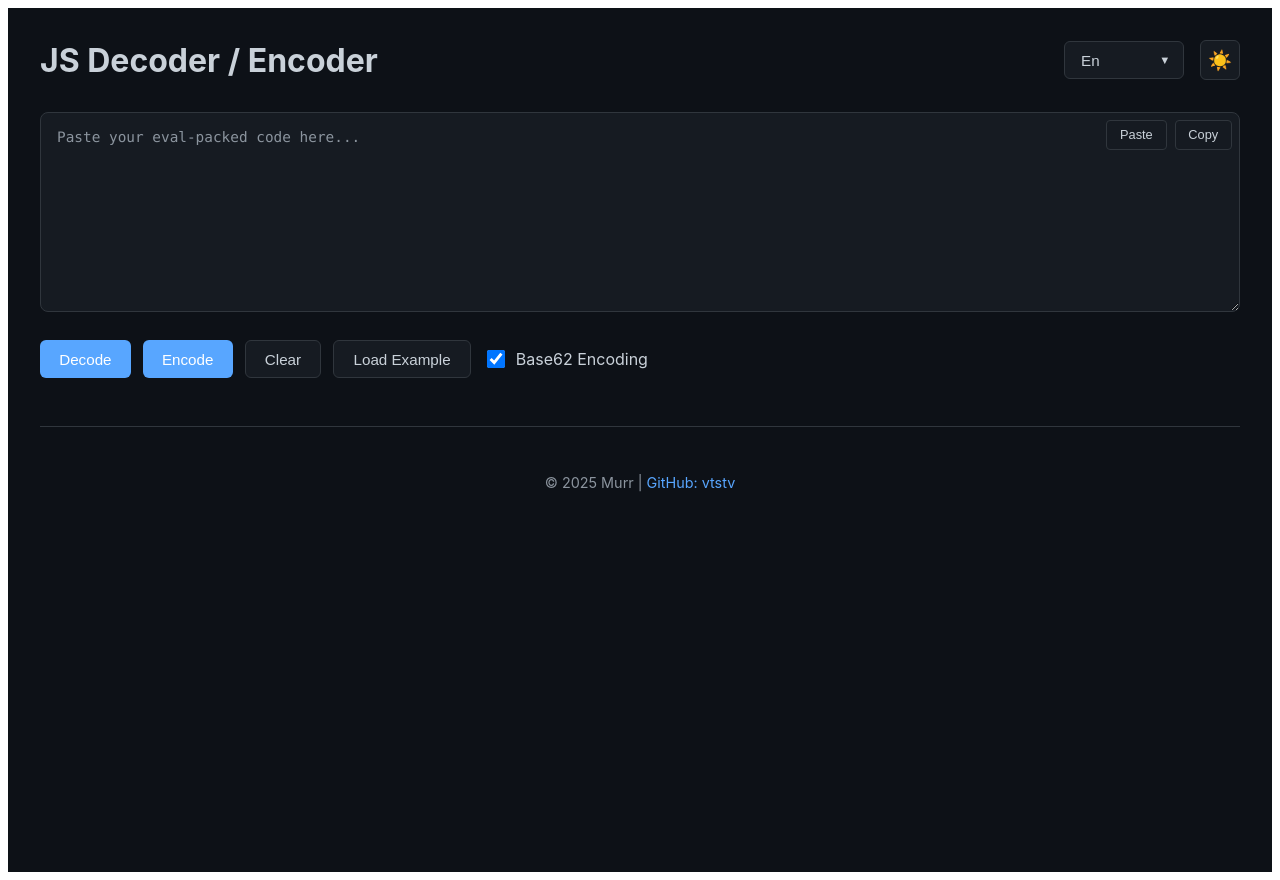
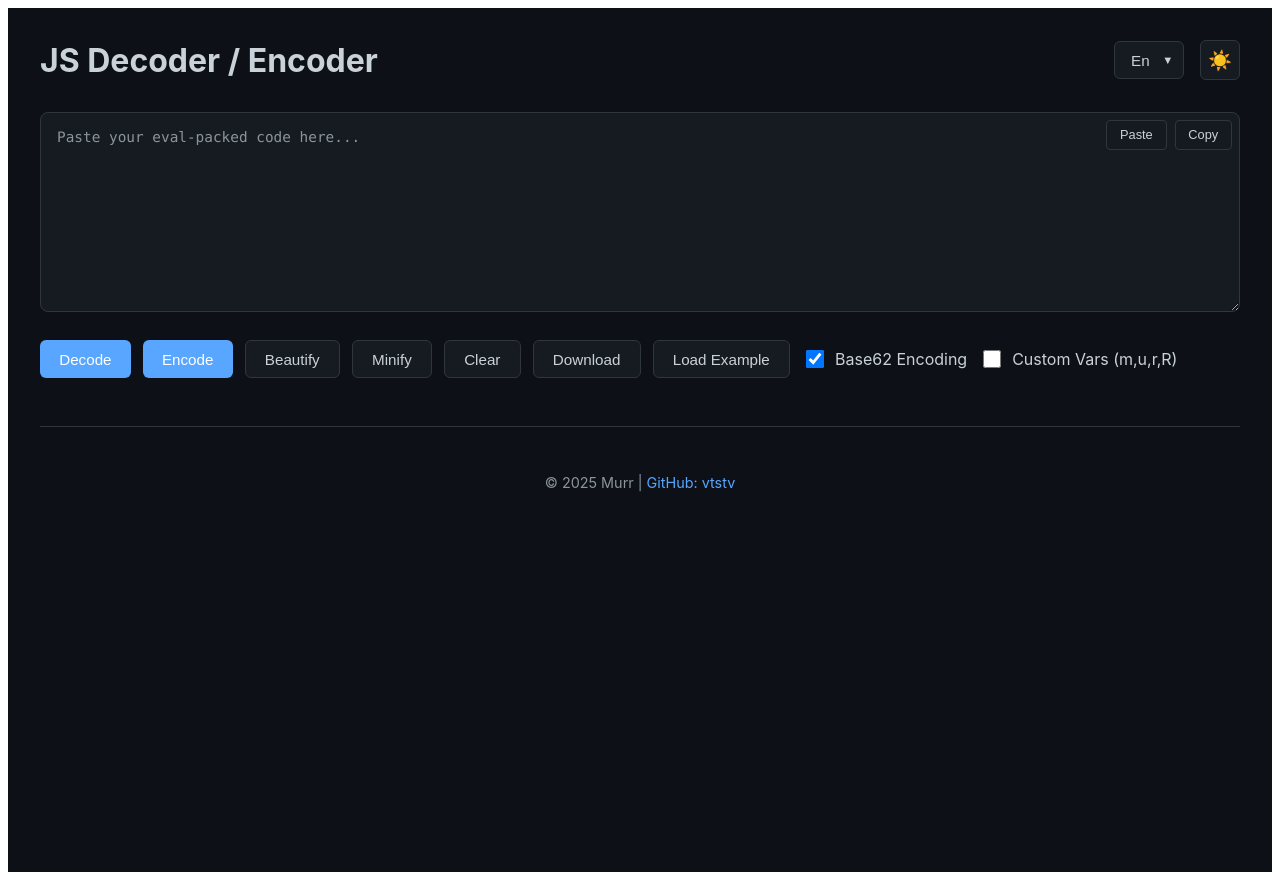
Before and after one commit to vtstv/jsdecoder, a React (Vite) app: page / in a window 1280 px wide. Built offline with nearby package versions, Linux system fonts and the light colour scheme.

Commit message:
feat: add beautify and minify functions, custom variables support, and download functionality

```diff
--- a/src/App.tsx
+++ b/src/App.tsx
@@ -24,6 +24,7 @@ function App() {
   const [useBase62, setUseBase62] = useState(true);
   const [showLangDropdown, setShowLangDropdown] = useState(false);
   const [copied, setCopied] = useState(false);
+  const [useCustomVars, setUseCustomVars] = useState(false);
 
   const t = getTranslation(language);
 
@@ -36,7 +37,14 @@ function App() {
       return;
     }
     try {
-      const result = CodeTransformer.decode(code);
+      let codeToProcess = code.trim();
+
+      const evalMatch = codeToProcess.match(/eval\s*\([\s\S]*\);?/);
+      if (evalMatch) {
+        codeToProcess = evalMatch[0];
+      }
+
+      const result = CodeTransformer.decode(codeToProcess);
       setCode(result);
     } catch (error) {
       alert(t.errorPrefix + (error instanceof Error ? error.message : 'Unknown error'));
@@ -48,12 +56,12 @@ function App() {
       return;
     }
     try {
-      const result = CodeTransformer.encode(code, useBase62);
+      const result = CodeTransformer.encode(code, useBase62, useCustomVars);
       setCode(result);
     } catch (error) {
       alert(t.errorPrefix + (error instanceof Error ? error.message : 'Unknown error'));
     }
-  }, [code, useBase62, t.errorPrefix]);
+  }, [code, useBase62, useCustomVars, t.errorPrefix]);
 
   const handleClear = useCallback(() => {
     setCode('');
@@ -81,6 +89,39 @@ function App() {
       console.error('Failed to paste:', err);
     }
   }, []);
+
+  const handleBeautify = useCallback(() => {
+    if (!code.trim()) return;
+    try {
+      const result = CodeTransformer.beautify(code);
+      setCode(result);
+    } catch (err) {
+      console.error('Failed to beautify:', err);
+    }
+  }, [code]);
+
+  const handleMinify = useCallback(() => {
+    if (!code.trim()) return;
+    try {
+      const result = CodeTransformer.minify(code);
+      setCode(result);
+    } catch (err) {
+      console.error('Failed to minify:', err);
+    }
+  }, [code]);
+
+  const handleDownload = useCallback(() => {
+    if (!code.trim()) return;
+    const blob = new Blob([code], { type: 'text/javascript' });
+    const url = URL.createObjectURL(blob);
+    const a = document.createElement('a');
+    a.href = url;
+    a.download = 'code.js';
+    document.body.appendChild(a);
+    a.click();
+    document.body.removeChild(a);
+    URL.revokeObjectURL(url);
+  }, [code]);
 
   const containerStyle = css`
     min-height: 100vh;
@@ -285,14 +326,14 @@ function App() {
     background: ${theme.surface};
     color: ${theme.text};
     border: 1px solid ${theme.border};
-    padding: 0.6rem 2.5rem 0.6rem 1rem;
+    padding: 0.6rem 2rem 0.6rem 1rem;
     border-radius: 6px;
     cursor: pointer;
     font-size: 0.95rem;
     font-weight: 500;
     transition: all 0.2s ease;
     position: relative;
-    min-width: 120px;
+    min-width: 70px;
     text-align: left;
 
     &:hover {
@@ -302,7 +343,7 @@ function App() {
     &::after {
       content: '▼';
       position: absolute;
-      right: 0.8rem;
+      right: 0.6rem;
       top: 50%;
       transform: translateY(-50%);
       font-size: 0.7rem;
@@ -317,7 +358,7 @@ function App() {
     border: 1px solid ${theme.border};
     border-radius: 6px;
     box-shadow: 0 4px 12px ${theme.shadow};
-    min-width: 120px;
+    min-width: 70px;
     z-index: 1000;
     overflow: hidden;
   `;
@@ -393,8 +434,17 @@ function App() {
           <button css={buttonStyle} onClick={handleEncode}>
             {t.encode}
           </button>
+          <button css={secondaryButtonStyle} onClick={handleBeautify}>
+            {t.beautify}
+          </button>
+          <button css={secondaryButtonStyle} onClick={handleMinify}>
+            {t.minify}
+          </button>
           <button css={secondaryButtonStyle} onClick={handleClear}>
             {t.clear}
+          </button>
+          <button css={secondaryButtonStyle} onClick={handleDownload}>
+            {t.download}
           </button>
           <button css={secondaryButtonStyle} onClick={handleLoadExample}>
             {t.loadExample}
@@ -410,6 +460,24 @@ function App() {
               {useBase62 ? t.base62Encode : t.simpleCompress}
             </label>
           </div>
+          {useBase62 && (
+            <div css={checkboxContainerStyle}>
+              <input
+                type="checkbox"
+                id="customVars"
+                checked={useCustomVars}
+                onChange={(e) => setUseCustomVars(e.target.checked)}
+              />
+              <label htmlFor="customVars">
+                {t.customVars}
+              </label>
+            </div>
+          )}
+          {code.includes('eval(') && (
+            <div css={checkboxContainerStyle}>
+              <span>{t.layersDetected}: {CodeTransformer.detectEvalLayers(code)}</span>
+            </div>
+          )}
         </div>
       </main>
 
--- a/src/i18n/translations.ts
+++ b/src/i18n/translations.ts
@@ -16,6 +16,11 @@ export interface Translations {
   copy: string;
   paste: string;
   copied: string;
+  customVars: string;
+  beautify: string;
+  minify: string;
+  download: string;
+  layersDetected: string;
 }
 
 export const translations: Record<Language, Translations> = {
@@ -28,13 +33,18 @@ export const translations: Record<Language, Translations> = {
     inputPlaceholder: 'Paste your eval-packed code here...',
     outputPlaceholder: 'Result will appear here...',
     errorPrefix: 'Error: ',
-    copyrightText: '© 2025 Murr',
+    copyrightText: '\u00a9 2025 Murr',
     toggleTheme: 'Toggle Theme',
     base62Encode: 'Base62 Encoding',
     simpleCompress: 'Simple Compression',
     copy: 'Copy',
     paste: 'Paste',
     copied: 'Copied!',
+    customVars: 'Custom Vars (m,u,r,R)',
+    beautify: 'Beautify',
+    minify: 'Minify',
+    download: 'Download',
+    layersDetected: 'Layers',
   },
   ru: {
     title: 'JS Декодер / Кодер',
@@ -52,23 +62,33 @@ export const translations: Record<Language, Translations> = {
     copy: 'Копировать',
     paste: 'Вставить',
     copied: 'Скопировано!',
+    customVars: 'Свои переменные (m,u,r,R)',
+    beautify: 'Форматировать',
+    minify: 'Сжать',
+    download: 'Скачать',
+    layersDetected: 'Слоёв',
   },
   de: {
     title: 'JS Decoder / Encoder',
     decode: 'Dekodieren',
     encode: 'Kodieren',
-    clear: 'Löschen',
+    clear: 'L\u00f6schen',
     loadExample: 'Beispiel laden',
-    inputPlaceholder: 'Fügen Sie Ihren verpackten Code hier ein...',
+    inputPlaceholder: 'F\u00fcgen Sie Ihren verpackten Code hier ein...',
     outputPlaceholder: 'Das Ergebnis wird hier angezeigt...',
     errorPrefix: 'Fehler: ',
-    copyrightText: '© 2025 Murr',
+    copyrightText: '\u00a9 2025 Murr',
     toggleTheme: 'Thema wechseln',
     base62Encode: 'Base62-Kodierung',
     simpleCompress: 'Einfache Kompression',
     copy: 'Kopieren',
-    paste: 'Einfügen',
+    paste: 'Einf\u00fcgen',
     copied: 'Kopiert!',
+    customVars: 'Eigene Variablen (m,u,r,R)',
+    beautify: 'Formatieren',
+    minify: 'Minimieren',
+    download: 'Herunterladen',
+    layersDetected: 'Ebenen',
   },
 };
 
--- a/src/utils/codeTransformer.ts
+++ b/src/utils/codeTransformer.ts
@@ -9,8 +9,6 @@ export interface PackerResult {
 }
 
 export class CodeTransformer {
-  private static readonly BASE62_CHARS = '0123456789abcdefghijklmnopqrstuvwxyzABCDEFGHIJKLMNOPQRSTUVWXYZ';
-
   private static evalHolder = window.eval;
 
   static decode(evalJsCode: string): string {
@@ -32,68 +30,36 @@ export class CodeTransformer {
     }
   }
 
-  static encode(sourceCode: string, base62: boolean = true): string {
+  static encode(sourceCode: string, base62: boolean = true, useCustomVars: boolean = false): string {
     if (!base62) {
       return this.simpleCompress(sourceCode);
     }
 
-    const tokens = this.tokenize(sourceCode);
-    const { dictionary, mapping } = this.buildDictionary(tokens);
-    const compressed = this.replaceTokens(sourceCode, mapping);
+    const tokens = this.extractTokens(sourceCode);
+    const dictionary = tokens.filter((token, index, self) =>
+      self.indexOf(token) === index && token.length > 1
+    );
 
-    return this.wrapInPacker(compressed, dictionary);
+    let compressed = sourceCode;
+    dictionary.forEach((token, index) => {
+      const regex = new RegExp(`\\b${this.escapeRegex(token)}\\b`, 'g');
+      compressed = compressed.replace(regex, index.toString());
+    });
+
+    return this.wrapInPacker(compressed, dictionary, useCustomVars);
   }
 
-  private static tokenize(code: string): string[] {
+  private static extractTokens(code: string): string[] {
     const tokenPattern = /\b[a-zA-Z_$][a-zA-Z0-9_$]*\b/g;
     const matches = code.match(tokenPattern) || [];
-    const frequency = new Map<string, number>();
-
-    matches.forEach(token => {
-      frequency.set(token, (frequency.get(token) || 0) + 1);
-    });
-
-    return Array.from(frequency.entries())
-      .filter(([token, count]) => count > 1 && token.length > 2)
-      .sort((a, b) => b[1] - a[1])
-      .map(([token]) => token);
+    return matches;
   }
 
-  private static buildDictionary(tokens: string[]): { dictionary: string[]; mapping: Map<string, string> } {
-    const dictionary: string[] = [];
-    const mapping = new Map<string, string>();
-
-    tokens.forEach((token, index) => {
-      dictionary.push(token);
-      mapping.set(token, this.toBase62(index));
-    });
-
-    return { dictionary, mapping };
+  private static escapeRegex(str: string): string {
+    return str.replace(/[.*+?^${}()|[\]\\]/g, '\\$&');
   }
 
-  private static toBase62(num: number): string {
-    if (num === 0) return '0';
-
-    let result = '';
-    while (num > 0) {
-      result = this.BASE62_CHARS[num % 62] + result;
-      num = Math.floor(num / 62);
-    }
-    return result;
-  }
-
-  private static replaceTokens(code: string, mapping: Map<string, string>): string {
-    let result = code;
-
-    mapping.forEach((replacement, token) => {
-      const regex = new RegExp(`\\b${token}\\b`, 'g');
-      result = result.replace(regex, replacement);
-    });
-
-    return result;
-  }
-
-  private static wrapInPacker(compressed: string, dictionary: string[]): string {
+  private static wrapInPacker(compressed: string, dictionary: string[], useCustomVars: boolean = false): string {
     const escapedCode = compressed
       .replace(/\\/g, '\\\\')
       .replace(/'/g, "\\'")
@@ -102,6 +68,10 @@ export class CodeTransformer {
 
     const dictString = dictionary.join('|');
     const base = dictionary.length;
+
+    if (useCustomVars) {
+      return `eval(function(m,u,r,R,_,__){_=String;if(!''.replace(/^/,String)){while(r--)__[r]=R[r]||r;R=[function(_){return __[_]}];_=function(){return'\\\\w+'};r=1};while(r--)if(R[r])m=m.replace(new RegExp('\\\\b'+_(r)+'\\\\b','g'),R[r]);return m}('${escapedCode}',${base},${base},'${dictString}'.split('|'),0,{}))`;
+    }
 
     return `eval(function(p,a,c,k,e,r){e=String;if(!''.replace(/^/,String)){while(c--)r[c]=k[c]||c;k=[function(e){return r[e]}];e=function(){return'\\\\w+'};c=1};while(c--)if(k[c])p=p.replace(new RegExp('\\\\b'+e(c)+'\\\\b','g'),k[c]);return p}('${escapedCode}',${base},${base},'${dictString}'.split('|'),0,{}))`;
   }
@@ -113,4 +83,68 @@ export class CodeTransformer {
       .replace(/\s+/g, ' ')
       .trim();
   }
+
+  static beautify(code: string): string {
+    let result = code;
+    let indent = 0;
+    const indentStr = '  ';
+    let formatted = '';
+    let inString = false;
+    let stringChar = '';
+
+    for (let i = 0; i < result.length; i++) {
+      const char = result[i];
+      const prevChar = result[i - 1];
+
+      if ((char === '"' || char === "'") && prevChar !== '\\') {
+        if (!inString) {
+          inString = true;
+          stringChar = char;
+        } else if (char === stringChar) {
+          inString = false;
+        }
+      }
+
+      if (!inString) {
+        if (char === '{' || char === '[') {
+          formatted += char + '\n' + indentStr.repeat(++indent);
+          continue;
+        }
+        if (char === '}' || char === ']') {
+          formatted += '\n' + indentStr.repeat(--indent) + char;
+          continue;
+        }
+        if (char === ';') {
+          formatted += char + '\n' + indentStr.repeat(indent);
+          continue;
+        }
+      }
+
+      formatted += char;
+    }
+
+    return formatted.trim();
+  }
+
+  static minify(code: string): string {
+    return code
+      .replace(/\/\*[\s\S]*?\*\//g, '')
+      .replace(/\/\/.*/g, '')
+      .replace(/\s+/g, ' ')
+      .replace(/\s*([{}();,:<>!=+\-*\/&|?])\s*/g, '$1')
+      .trim();
+  }
+
+  static detectEvalLayers(code: string): number {
+    let layers = 0;
+    let current = code;
+
+    while (current.includes('eval(')) {
+      layers++;
+      if (layers > 10) break;
+      current = current.substring(current.indexOf('eval(') + 5);
+    }
+
+    return layers;
+  }
 }
```
